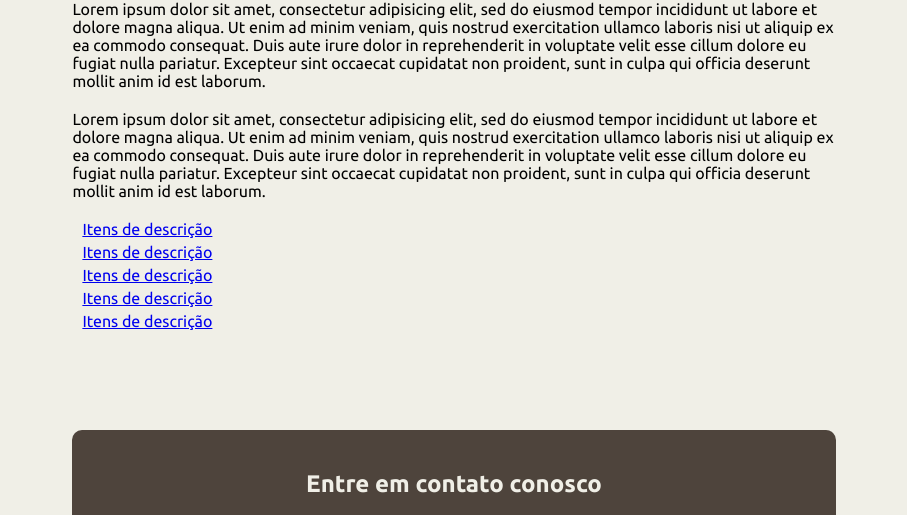
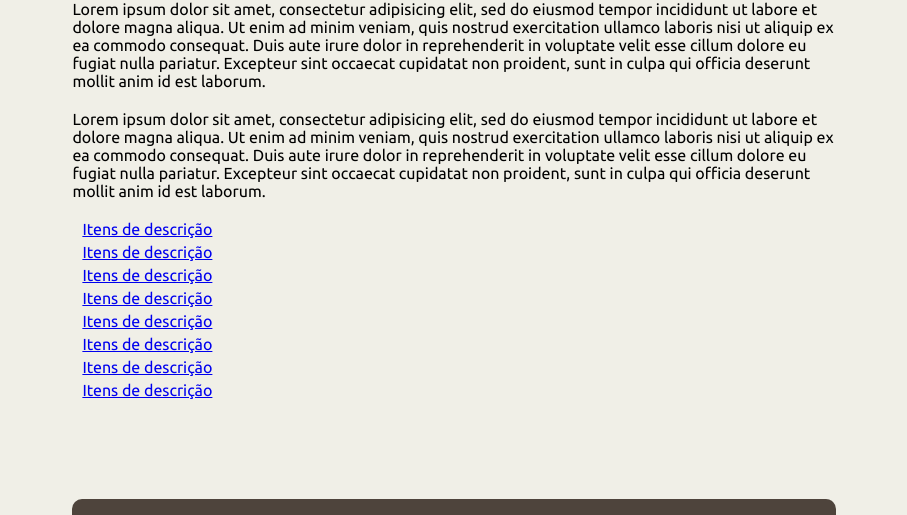
Before and after one commit to FMXXVIII/GITWORKFLOW, a plain HTML site: page index.html in a window 1280 px wide. Shown: the part 483-998 px from the top of the page, without its empty margins (186-1093 px from the left). Drawn offline with Linux system fonts and the light colour scheme.

Commit message:
Teste de outra branch

```diff
--- a/index.html
+++ b/index.html
@@ -48,6 +48,9 @@
 				<li><a href="#" class="title">Itens de descrição</a></li>
 				<li><a href="#" class="title">Itens de descrição</a></li>
 				<li><a href="#" class="title">Itens de descrição</a></li>
+				<li><a href="#" class="title">Itens de descrição</a></li>
+				<li><a href="#" class="title">Itens de descrição</a></li>
+				<li><a href="#" class="title">Itens de descrição</a></li>
 			</ul>
 
 		</article>
```
Also changed, not shown: Comandos.txt.
